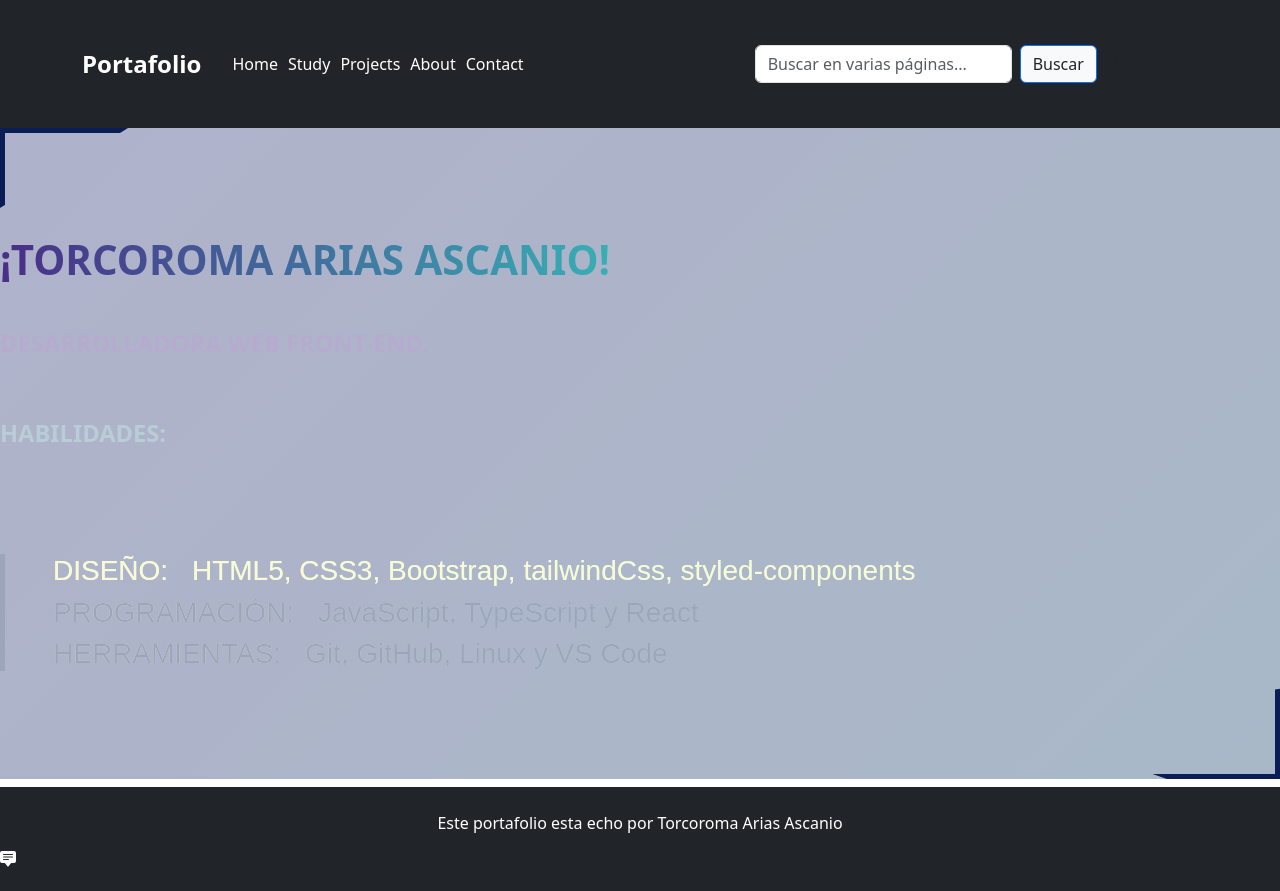
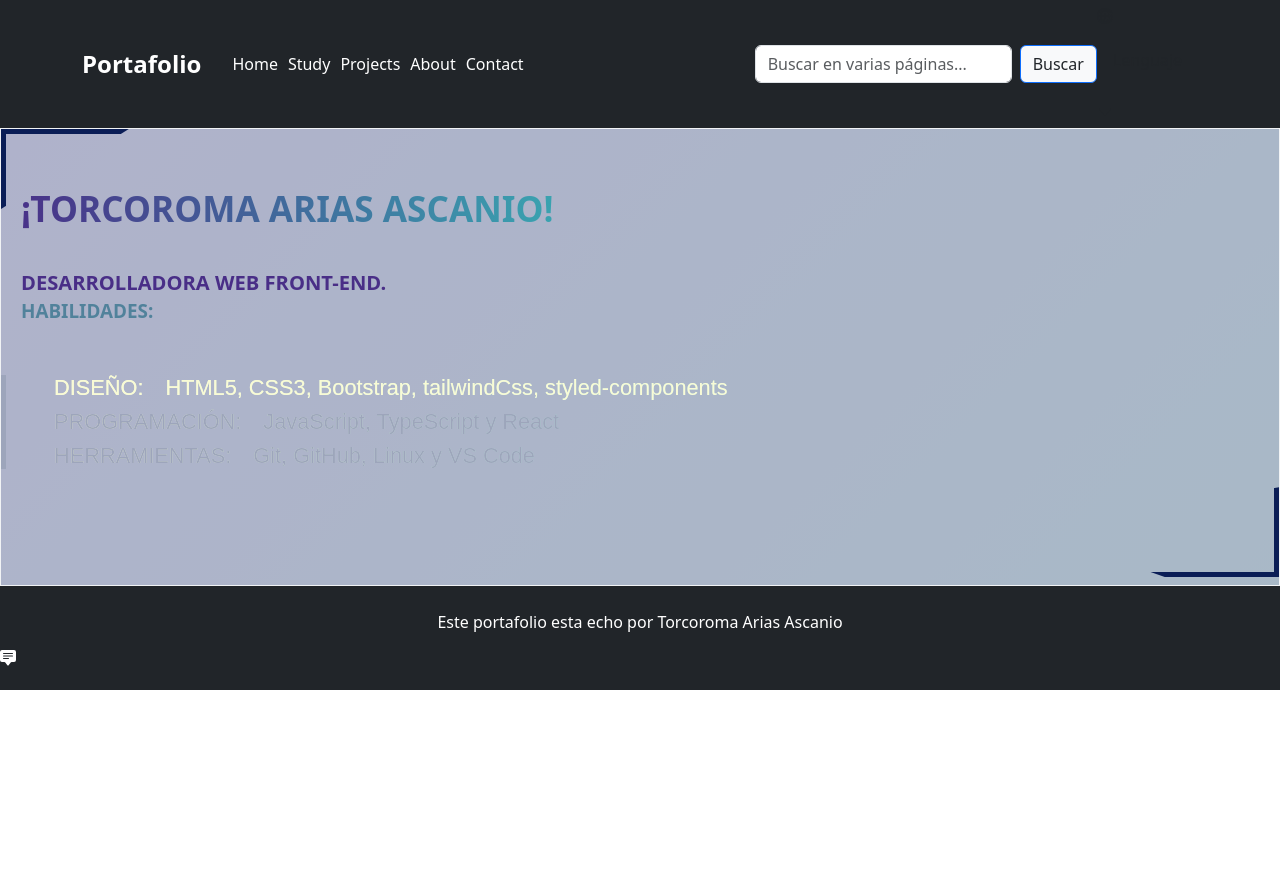
Before and after one commit to torco34/app-portafolio, a React (Vite) app: page / in a window 1280 px wide. After the commit the page ends 800 px from the top, so only its background shows below. Built offline with nearby package versions, Linux system fonts and the light colour scheme.

Commit message:
home resposie

```diff
--- a/src/assets/styled/common/Animacion.ts
+++ b/src/assets/styled/common/Animacion.ts
@@ -10,19 +10,22 @@ export const theme = {
 export const SubTitle = styled.span`
   display: flex;
   flex-direction: column;
-
   font-weight: bold;
-  font-size: calc(1em + 0.6vw);
+  font-size: calc(0.7em + 0.7vw);
+  position: relative;
+  top: 0px;
+   padding-left: 20px;
   color: #492e87; /* Color del texto */
 `;
 
 export const TextBienvenida = styled.h2`
   position: relative;
+  padding-left: 20px;
+  top: -50px;
   z-index: 1;
-
   font-weight: bold;
   color: transparent;
-  font-size: calc(1.4em + 1.4vw);
+  font-size: calc(1.4em + 1vw);
   background: linear-gradient(
     to right,
     ${theme.purple},
@@ -36,5 +39,7 @@ export const Text = styled.span`
   z-index: 1;
   font-weight: bold;
   color: #51829b;
-  font-size: calc(1em + 0.6vw);
+  position: absolute;
+ padding-left: 20px;
+  font-size: calc(0.7em + 0.6vw);
 `;
--- a/src/assets/styled/common/AnimationSetTimeout.ts
+++ b/src/assets/styled/common/AnimationSetTimeout.ts
@@ -8,5 +8,5 @@ export const ResponsiveText = styled.h2`
   line-height: 72px;
   margin: 0 3rem;
   font-weight: bold;
-  font-size: calc(1em + 1vw);
+  font-size: calc(0.5em + 0.5vw);
 `;
--- a/src/assets/styled/common/Texto.ts
+++ b/src/assets/styled/common/Texto.ts
@@ -4,7 +4,7 @@ export const theme = {
   dark: "#0A1D56",
   purple: "#492E87",
   aqua: "#37B5B6",
-  yellow: "#F2F597"
+  yellow: "#F2F597",
 };
 
 export const TextContainer = styled.div`
@@ -12,11 +12,25 @@ export const TextContainer = styled.div`
   color: ${theme.dark}; /* Color del texto */
   -webkit-background-clip: text;
   background-clip: text;
-  background-image: linear-gradient(to right, ${theme.yellow}, ${theme.aqua}, ${theme.purple}); /* Utilizamos los colores de la paleta */
+  background-image: linear-gradient(
+    to right,
+    ${theme.yellow},
+    ${theme.aqua},
+    ${theme.purple}
+  ); /* Utilizamos los colores de la paleta */
   z-index: 1;
   margin-top: 3rem;
   border-image-slice: 3;
   margin-left: 0rem;
   font-family: sans-serif;
 
+
+
+
 `;
+
+export const Htres = styled.h3`
+  color: "#F2F597";
+  font-size: calc(0.8em + 0.7vw);
+
+`;
--- a/src/assets/styled/study/ClipPath.ts
+++ b/src/assets/styled/study/ClipPath.ts
@@ -9,7 +9,7 @@ export const theme = {
 
 export const ClipPathLeft = styled.h2`
   width: 100%;
-  height: 100px; /* Ajusta la altura según necesites */
+  height: 90px; /* Ajusta la altura según necesites */
   clip-path: polygon(
     100% 10%,
     80% 50%,
@@ -29,7 +29,7 @@ export const ClipPathLeft = styled.h2`
 
 export const ClipPathRight = styled.h2`
   width: 100%;
-  height: 100px; /* Ajusta la altura según necesites */
+  height: 80px; /* Ajusta la altura según necesites */
   clip-path: polygon(0% 0%, 10% 0%, 0% 80%); /* Forma de clip-path */
   border: solid 5px;
   font-weight: bold;
--- a/src/assets/styled/study/StudyPages.ts
+++ b/src/assets/styled/study/StudyPages.ts
@@ -29,6 +29,7 @@ export const ContainerDiv = styled.div`
   flex-direction: column;
   height: 100vh;
   color: #fff;
+  border: solid red;
   z-index: 5;
 `;
 export const TitleH1 = styled.h1`
--- a/src/assets/styled/styleUniverse/FondoImg.ts
+++ b/src/assets/styled/styleUniverse/FondoImg.ts
@@ -13,7 +13,7 @@ export const ContainerImgFondo = styled.div`
   color: #333;
   padding: 0px;
   margin: 0px;
-  /* height: 100vh; */
+
   /* width: 100%; */
   background: linear-gradient(
     135deg,
--- a/src/component/common/Animation.tsx
+++ b/src/component/common/Animation.tsx
@@ -16,7 +16,7 @@ const Trail: React.FC<{ open: boolean; children?: React.ReactNode }> = ({
     config: { mass: 5, tension: 2000, friction: 300 },
     opacity: open ? 1 : 0,
     x: open ? 0 : 20,
-    height: open ? 90 : 0,
+    height: open ? 30 : 0,
     from: { opacity: 10, x: 20, height: 0 },
   });
   return (
@@ -33,7 +33,7 @@ const Trail: React.FC<{ open: boolean; children?: React.ReactNode }> = ({
 export const Animation = ({ title, subtitle, text }: IPropsAnimation) => {
   const [open] = useState(true);
   return (
-    <div className=" md:font-serif font-bold items-center  ">
+    <div className=" border-red-200 md:font-serif font-bold items-center  ">
       <Trail open={open}>
         <TextBienvenida>{title}</TextBienvenida>
         <SubTitle>{subtitle}</SubTitle>
--- a/src/component/common/Texto.tsx
+++ b/src/component/common/Texto.tsx
@@ -1,5 +1,5 @@
 import { IPropsTexto } from "../../Interface";
-import { TextContainer } from "../../assets/styled/common/Texto";
+import { TextContainer, Htres } from "../../assets/styled/common/Texto";
 
 export const Texto = ({
   title,
@@ -12,21 +12,19 @@ export const Texto = ({
 }: IPropsTexto) => {
   return (
     <TextContainer>
-      <h2 className="px-5 text-xl  font-bold" style={{ color: "#F2F597" }}>
-        {title}
-      </h2>
-      <h3
-        className="text-xl md:font-serif px-5 font-bold transform hover:scale-105 transition-transform"
+      <Htres>{title}</Htres>
+      <Htres
+        className=" md:font-serif px-5 font-bold transform hover:scale-105 transition-transform"
         style={{ color: "#F2F597" }}
       >
-        {subtitles} <span className="text-gray-700 px-3">{text1}</span>{" "}
-      </h3>
-      <h3 className="px-5 text-xl md:font-serif text-cyan-700 font-bold transform hover:scale-105 transition-transform">
+        {subtitles} <span className="t px-3 text-gray-700">{text1}</span>{" "}
+      </Htres>
+      <Htres className="px-5 text-xl md:font-serif text-cyan-700 font-bold transform hover:scale-105 transition-transform">
         {text} <span className="text-gray-700 px-3">{text2}</span>{" "}
-      </h3>
-      <h3 className="px-5 text-xl md:font-serif text-violet-900 font-bold transform hover:scale-105 transition-transform">
+      </Htres>
+      <Htres className="px-5 text-xl md:font-serif text-violet-900 font-bold transform hover:scale-105 transition-transform">
         {additionalText} <span className="text-gray-700 px-3">{text3}</span>
-      </h3>
+      </Htres>
     </TextContainer>
   );
 };
--- a/src/component/home/DecoraCompone.tsx
+++ b/src/component/home/DecoraCompone.tsx
@@ -7,16 +7,14 @@ import { Texto } from "../common/Texto";
 
 export const DecoraCompone = () => {
   return (
-    <div className="mx-auto  gap-4 md:justify-center  max-w-6xl relative p-10">
-      <ClipPathRight></ClipPathRight>
-      <div className="">
+    <div className="mx-auto h-screen md:justify-center  max-w-6xl relative p-0">
+      <div className="borde p-8 border mb-10">
+        <ClipPathRight></ClipPathRight>
         <Animation
           title="¡TORCOROMA ARIAS ASCANIO!"
           subtitle=" DESARROLLADORA WEB FRONT-END."
           text="HABILIDADES:"
         />
-      </div>
-      <div className="">
         <Texto
           title=""
           subtitles="DISEÑO:"
@@ -26,8 +24,8 @@ export const DecoraCompone = () => {
           additionalText="HERRAMIENTAS:"
           text3="Git, GitHub, Linux y VS Code"
         />
+        <ClipPathLeft> </ClipPathLeft>
       </div>
-      <ClipPathLeft> </ClipPathLeft>
     </div>
   );
 };
--- a/src/component/study/ClipPath.tsx
+++ b/src/component/study/ClipPath.tsx
@@ -16,8 +16,8 @@ export const ClipPath = () => {
           subtitle="A MI EDUCACIÓN."
           text="FORMAS DE ESTUDIO:"
         />
-      </div>
-      <div>
+      {/* </div>
+      <div> */}
         <Texto
           title=""
           subtitles="PRESENCIAL   Front-End:"
```
